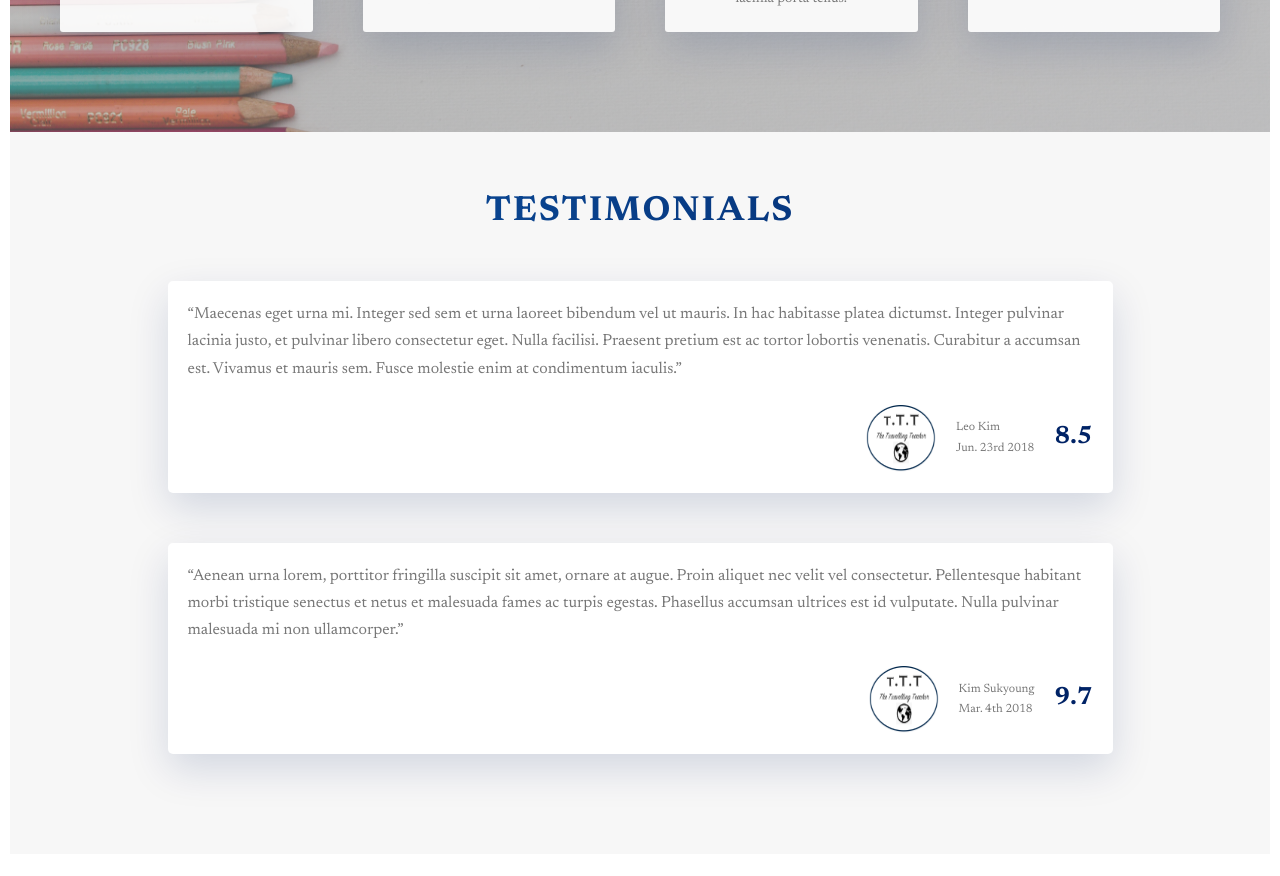
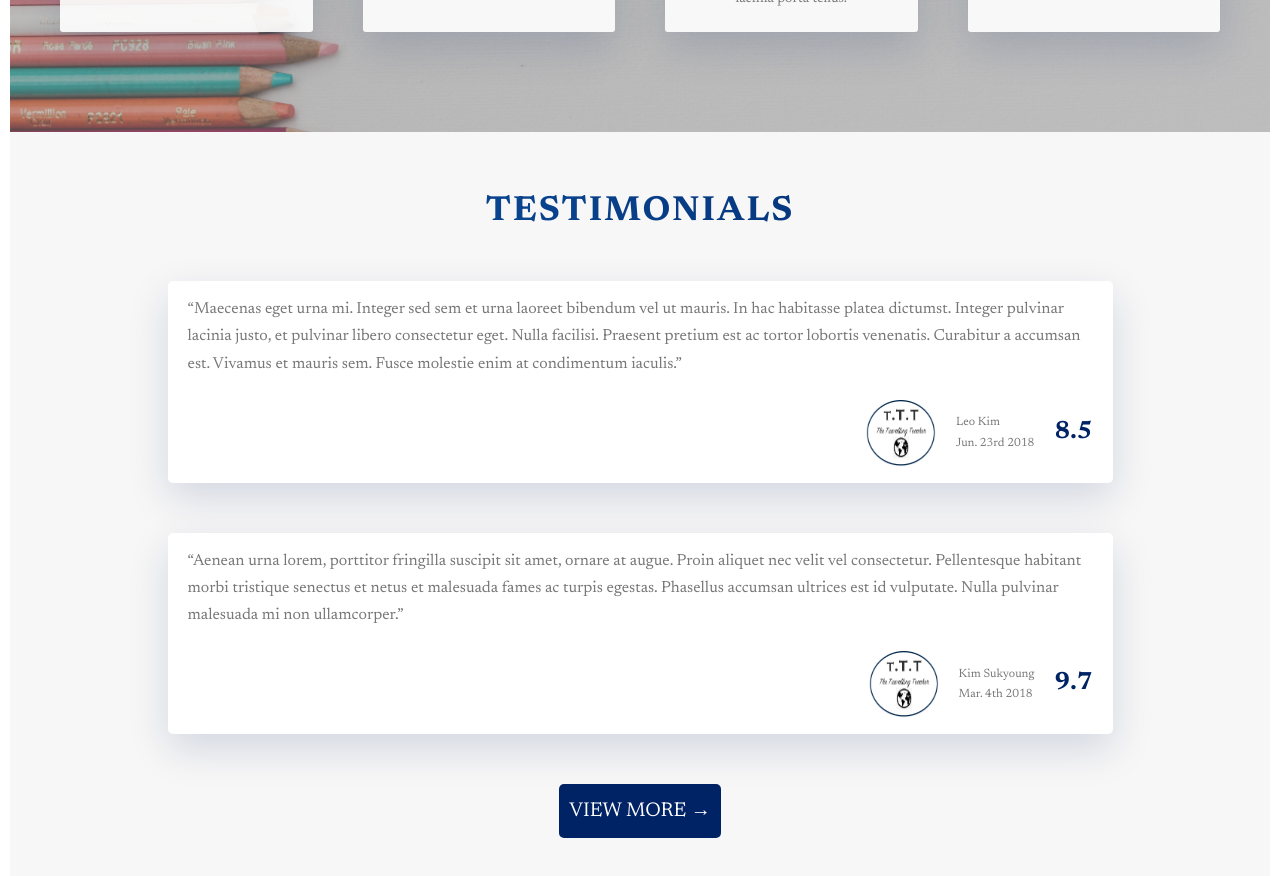
Before and after one commit to Talbekk/the-travelling-teacher, a React (Create React App) app: page / in a window 1280 px wide. Shown: the part 1960-2836 px from the top of the page. Built offline with nearby package versions, Linux system fonts and the light colour scheme.

Commit message:
creates basic button styling

```diff
--- a/src/App.css
+++ b/src/App.css
@@ -104,6 +104,17 @@ body {
 .u-margin-left-5 {
   margin-left: 5rem; }
 
+.btn {
+  display: grid;
+  justify-self: center;
+  font-size: 2rem;
+  padding: 1rem;
+  border-radius: 5px;
+  text-transform: uppercase;
+  background-color: #002366;
+  color: #fff;
+  text-decoration: none; }
+
 .composition {
   display: grid;
   grid-template-columns: repeat(3, 1fr);
@@ -159,7 +170,7 @@ body {
   box-shadow: 0 1.5rem 4rem rgba(0, 35, 102, 0.15);
   width: 75%;
   margin: 0 auto 5rem auto;
-  padding: 2rem;
+  padding: 1.5rem 2rem;
   border-radius: 5px; }
 
 .review__text {
@@ -260,5 +271,5 @@ body {
   background-color: #f7f7f7;
   padding: 5rem 0;
   display: grid;
-  grid-template-rows: min-content repeat(2, auto);
+  grid-template-rows: min-content repeat(2, auto) min-content;
   justify-content: center; }
--- a/src/components/main/Testimonials.js
+++ b/src/components/main/Testimonials.js
@@ -34,6 +34,7 @@ function Testimonials() {
                 <div className="review__user-rating">9.7</div>
             </figcaption>
         </figure>
+        <a href="https://ratemyteachers.com/" target="_blank" rel="noreferrer" className="btn">View More &rarr;</a>
     </section>
   );
 }
--- /dev/null
+++ b/src/sass/components/_button.scss
@@ -0,0 +1,11 @@
+.btn {
+  display: grid;
+  justify-self: center;
+  font-size: 2rem;
+  padding: 1rem;
+  border-radius: 5px;
+  text-transform: uppercase;
+  background-color: $color-primary;
+  color: $color-white;
+  text-decoration: none;
+}
--- a/src/sass/components/_testimonials-review.scss
+++ b/src/sass/components/_testimonials-review.scss
@@ -6,7 +6,7 @@
     box-shadow: 0 1.5rem 4rem rgba($color-primary, .15);
     width: 75%;
     margin: 0 auto 5rem auto;
-    padding: 2rem;
+    padding: 1.5rem 2rem;
     border-radius: 5px;
 }
 
--- a/src/sass/main.scss
+++ b/src/sass/main.scss
@@ -7,6 +7,7 @@
 @import "./base/typography";
 @import "./base/utilities";
 
+@import "./components/button";
 @import "./components/composition";
 @import "./components/service-box";
 @import "./components/testimonials-review";
--- a/src/sass/pages/_home.scss
+++ b/src/sass/pages/_home.scss
@@ -21,7 +21,7 @@
         background-color: $color-grey-light-1;
         padding: 5rem 0;
         display: grid;
-        grid-template-rows: min-content repeat(2, auto);
+        grid-template-rows: min-content repeat(2, auto) min-content;
         justify-content: center;
     }
 }
```
